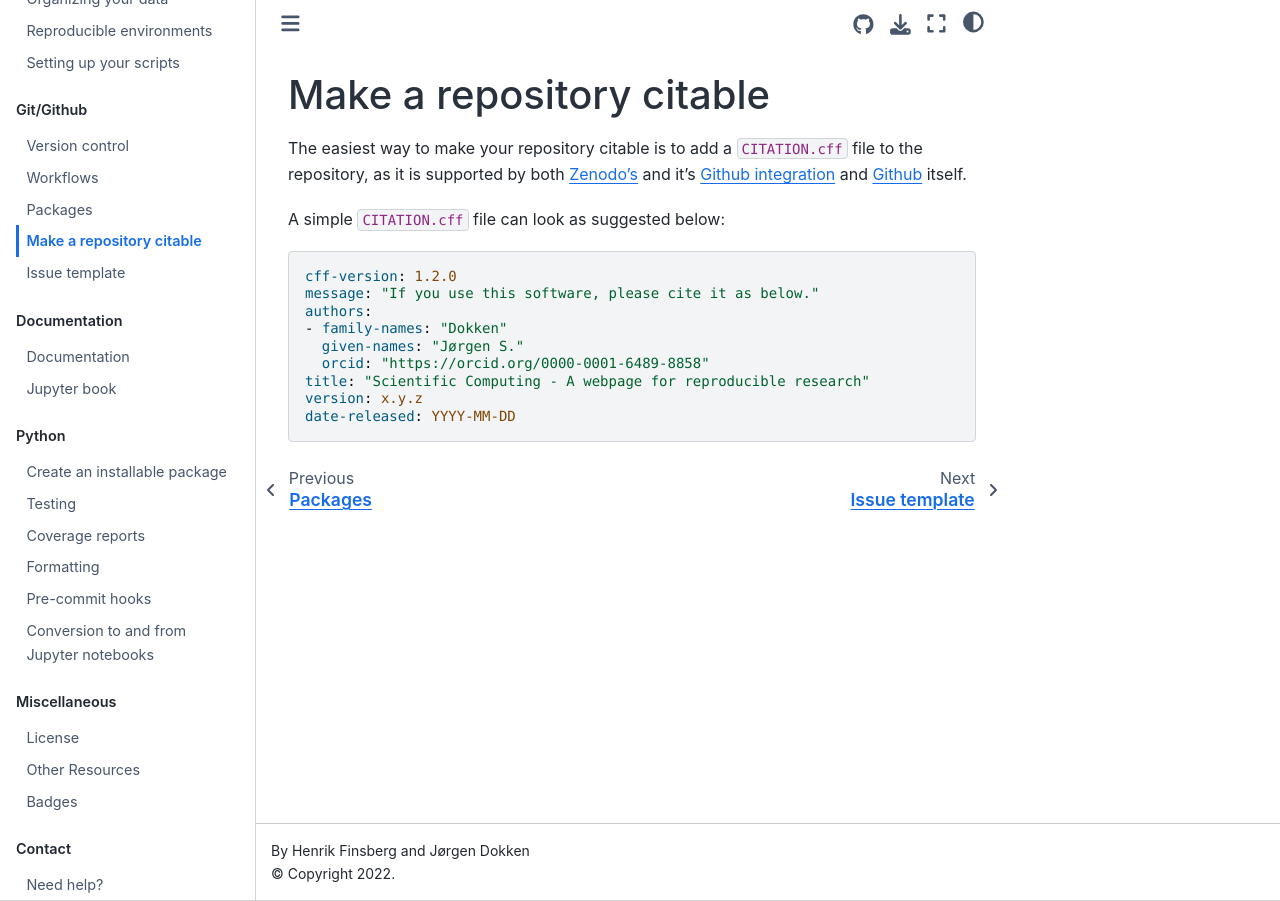
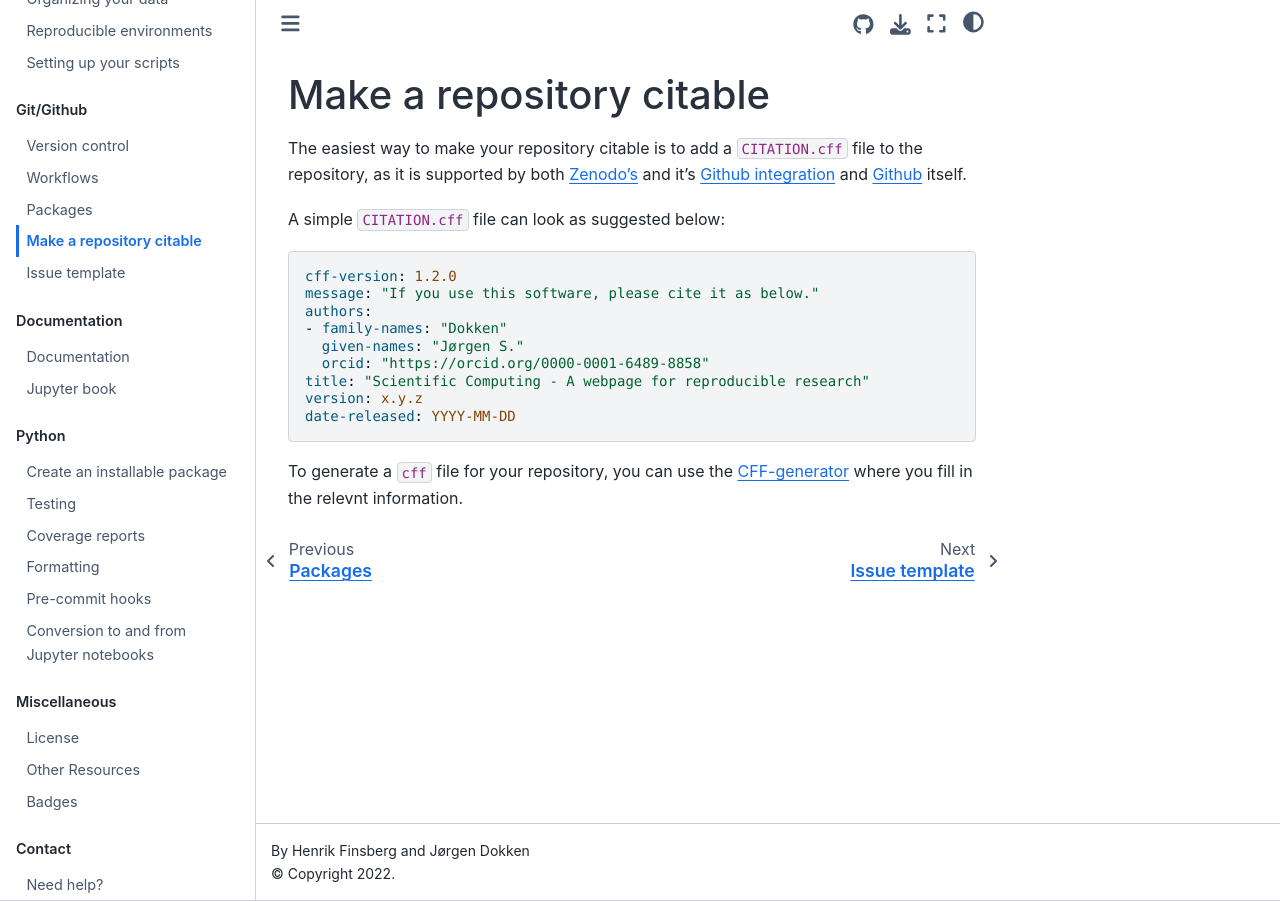
Before and after one commit to scientificcomputing/scientificcomputing.github.io, a Jupyter Book: the page built from docs/gh-citable.md, in a window 1280 px wide. Built offline with Jupyter Book 1.0.4 settings and Sphinx 7.4.7 and the Sphinx Book theme 1.1.4, drawn with Linux system fonts in a browser that asks for light colours.

Commit message:
Add CFF generator, fix #42

````diff
--- a/docs/gh-citable.md
+++ b/docs/gh-citable.md
@@ -14,3 +14,5 @@ title: "Scientific Computing - A webpage for reproducible research"
 version: x.y.z
 date-released: YYYY-MM-DD
 ```
+
+To generate a `cff` file for your repository, you can use the [CFF-generator](https://citation-file-format.github.io/cff-initializer-javascript/#/start) where you fill in the relevnt information.
````
